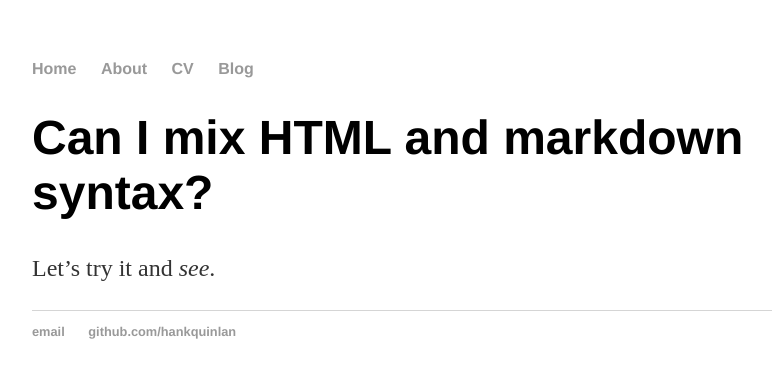
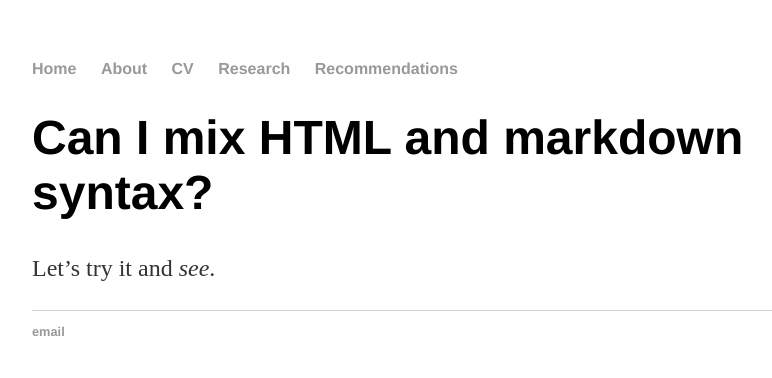
Before and after one commit to aksaeri/scrub, a Jekyll site: the page built from index.md, in a window 1280 px wide. Shown: the top 378 px of the page, without its empty margins (160-932 px from the left). Built offline with Jekyll 4.4.1, drawn with Linux system fonts in a browser that asks for light colours.

Commit message:
Update default.html

```diff
--- a/_layouts/default.html
+++ b/_layouts/default.html
@@ -2,7 +2,6 @@
 	<html>
 		<head>
 			<title>{{ page.title }}</title>
-			<!-- link to main stylesheet -->
 			<link rel="stylesheet" type="text/css" href="/css/main.css">
 		</head>
 		<body>
@@ -10,8 +9,9 @@
 	    		<ul>
 	        		<li><a href="/">Home</a></li>
 		        	<li><a href="/about">About</a></li>
-	        		<li><a href="/cv">CV</a></li>
-	        		<li><a href="/blog">Blog</a></li>
+	        		<li><a href="/assets/AlexanderSaeri_CV_2018.pdf">CV</a></li>
+	        		<li><a href="/blog">Research</a></li>
+				<li><a href="/blog">Recommendations</a></li>
 	    		</ul>
 			</nav>
 			<div class="container">
@@ -21,9 +21,8 @@
 			</div><!-- /.container -->
 			<footer>
 	    		<ul>
-	        		<li><a href="mailto:hankquinlanhub@gmail.com">email</a></li>
-	        		<li><a href="https://github.com/hankquinlan">github.com/hankquinlan</a></li>
-				</ul>
+	        		<li><a href="mailto:alexander@aksaeri.com">email</a></li>
+	        		</ul>
 			</footer>
 		</body>
 	</html>
```
